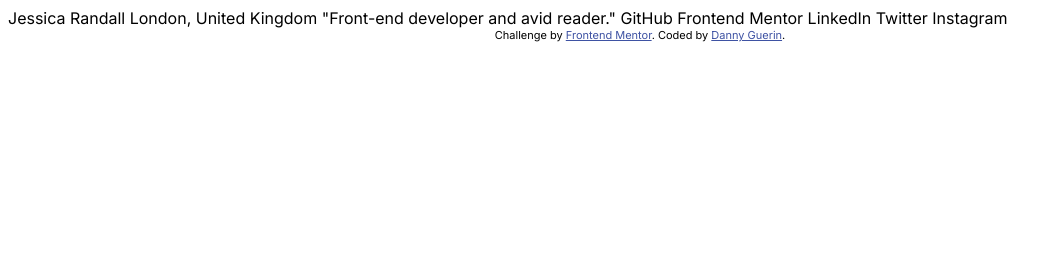
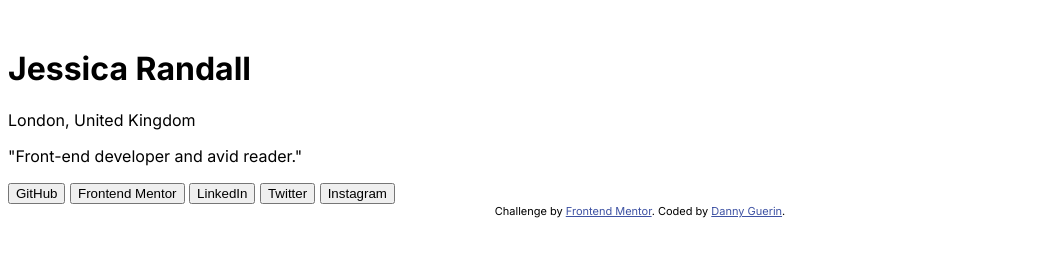
Before and after one commit to DannyGuerin/FMentor-Path-03, a plain HTML site: page index.html in a window 1280 px wide. Shown: the whole page, without its empty margins (0-1062 px from the left). Drawn offline with Linux system fonts and the light colour scheme.

Commit message:
HTML structure complete
HTML structure complete.

```diff
--- a/index.html
+++ b/index.html
@@ -18,16 +18,21 @@
   </style>
 </head>
 <body>
-
-  Jessica Randall
-  London, United Kingdom
-  "Front-end developer and avid reader."
-
-  GitHub
-  Frontend Mentor
-  LinkedIn
-  Twitter
-  Instagram
+  <main id="card-wrap" role="main">
+    <div id="top-content">
+      <img rel="image" type="image" id="avatar-image" href="./assets/images/avatar-jessica.jpeg">
+      <h1 id="name">Jessica Randall</h1>
+      <p id="location">London, United Kingdom</p>
+      <p id="description">"Front-end developer and avid reader."</p>
+    </div>
+    <div id="button-wrap">
+      <button id="button">GitHub</button>
+      <button id="button">Frontend Mentor</button>
+      <button id="button">LinkedIn</button>
+      <button id="button">Twitter</button>
+      <button id="button">Instagram</button>
+    </div>
+  </main>
 
   <div class="attribution">
     Challenge by <a href="https://www.frontendmentor.io?ref=challenge" target="_blank">Frontend Mentor</a>.
```
